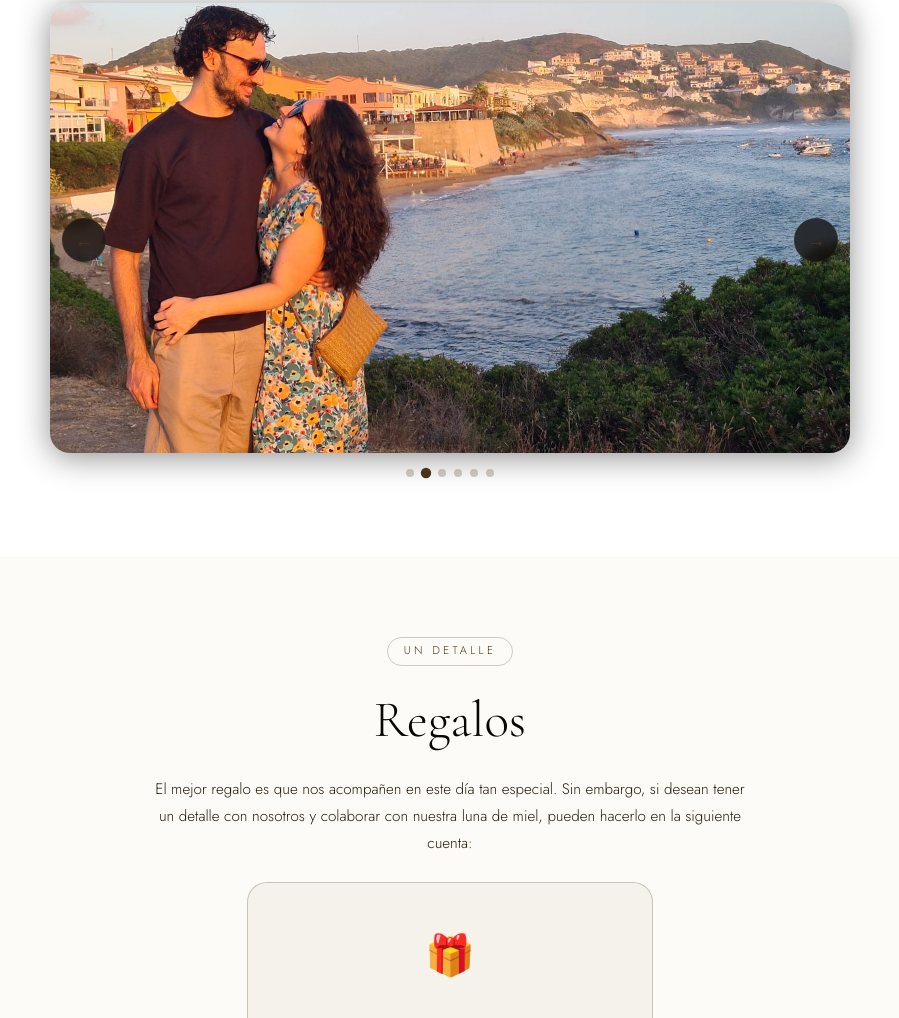
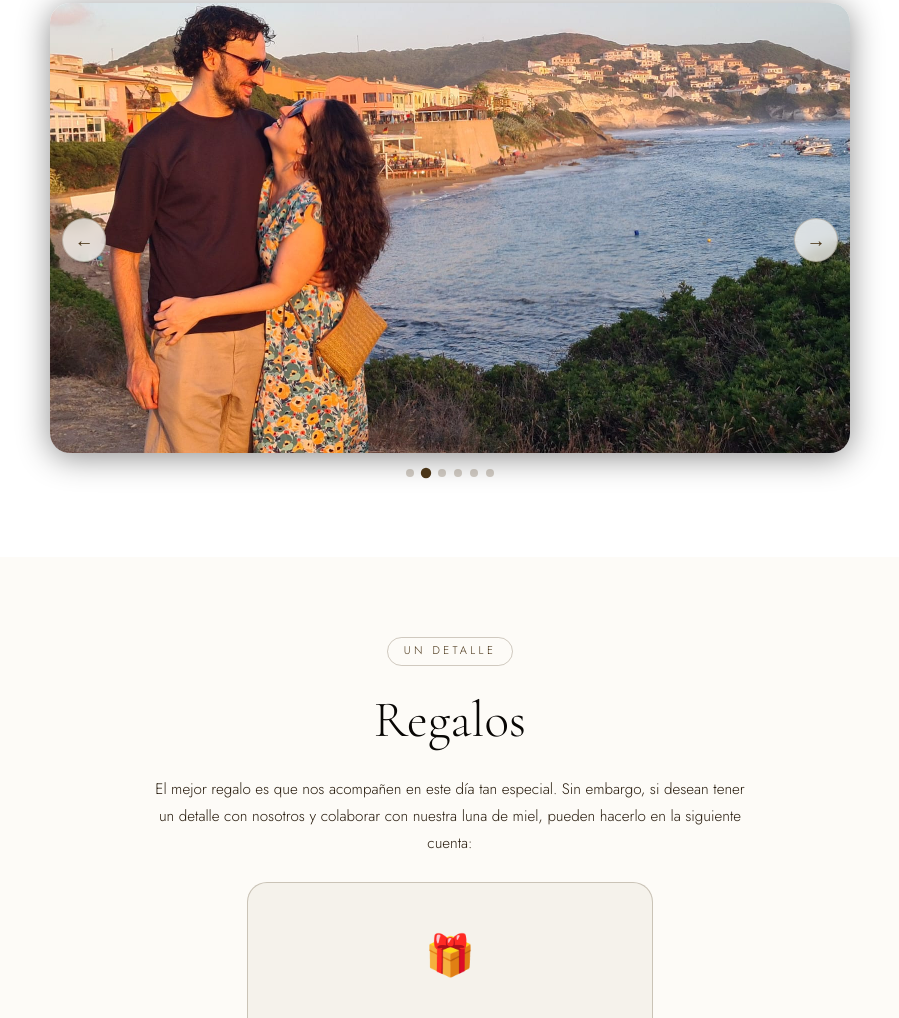
Before and after one commit to josemoreno/sandra-y-jose, a website built with Vite: page index.html in a window 1280 px wide. Shown: the part 4470-5488 px from the top of the page, without its empty margins (190-1089 px from the left). Built offline with nearby package versions, Linux system fonts and the light colour scheme; files whose address does not match are found by name.

Commit message:
fix: change carousel arrows to light theme

```diff
--- a/src/style.css
+++ b/src/style.css
@@ -1028,7 +1028,7 @@ ul {
   width: 44px;
   height: 44px;
   border-radius: 50%;
-  background: rgba(15, 11, 11, .75);
+  background: rgba(253, 251, 247, .75);
   border: 1px solid var(--c-border);
   color: var(--c-gold);
   font-size: 1.2rem;
```
